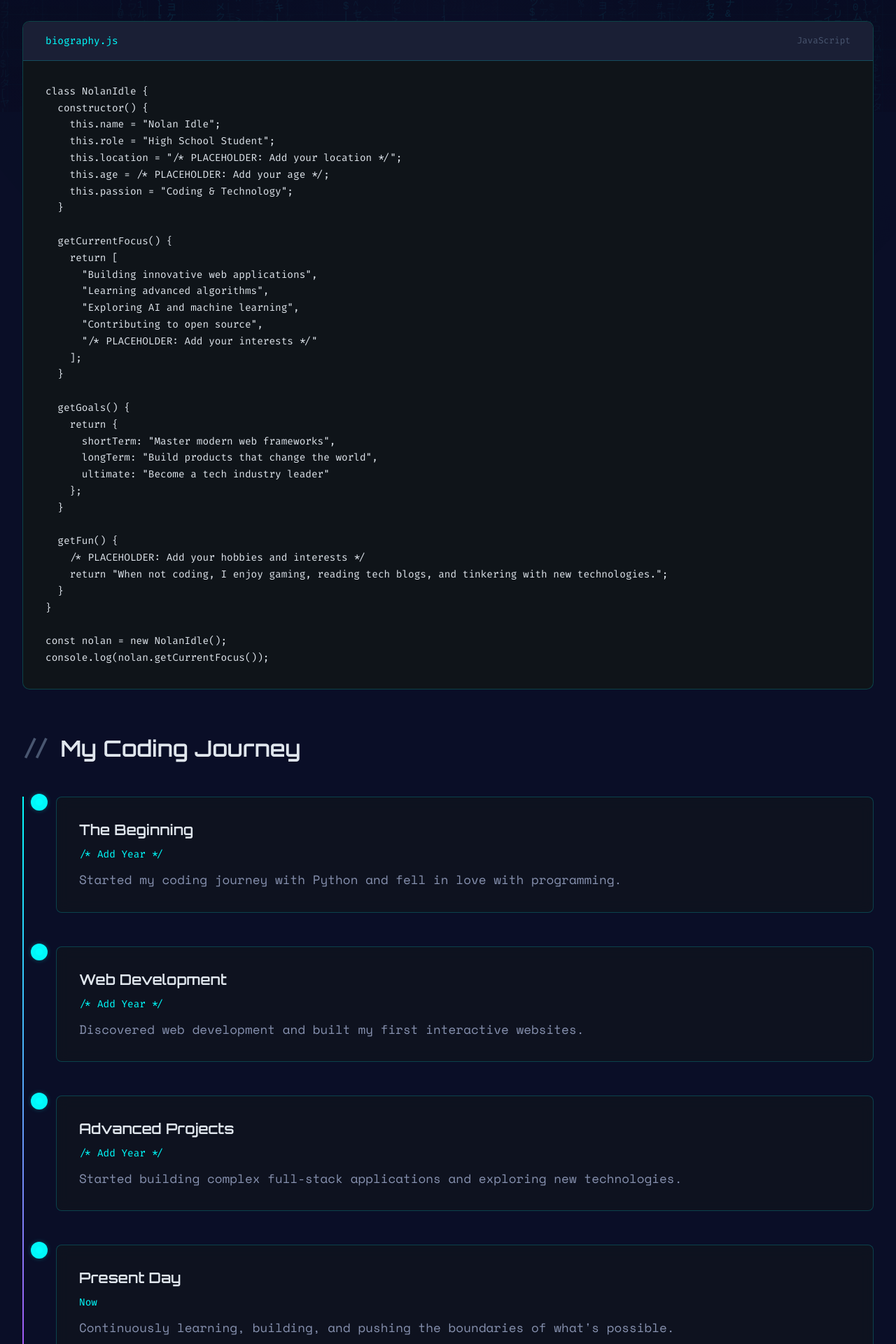
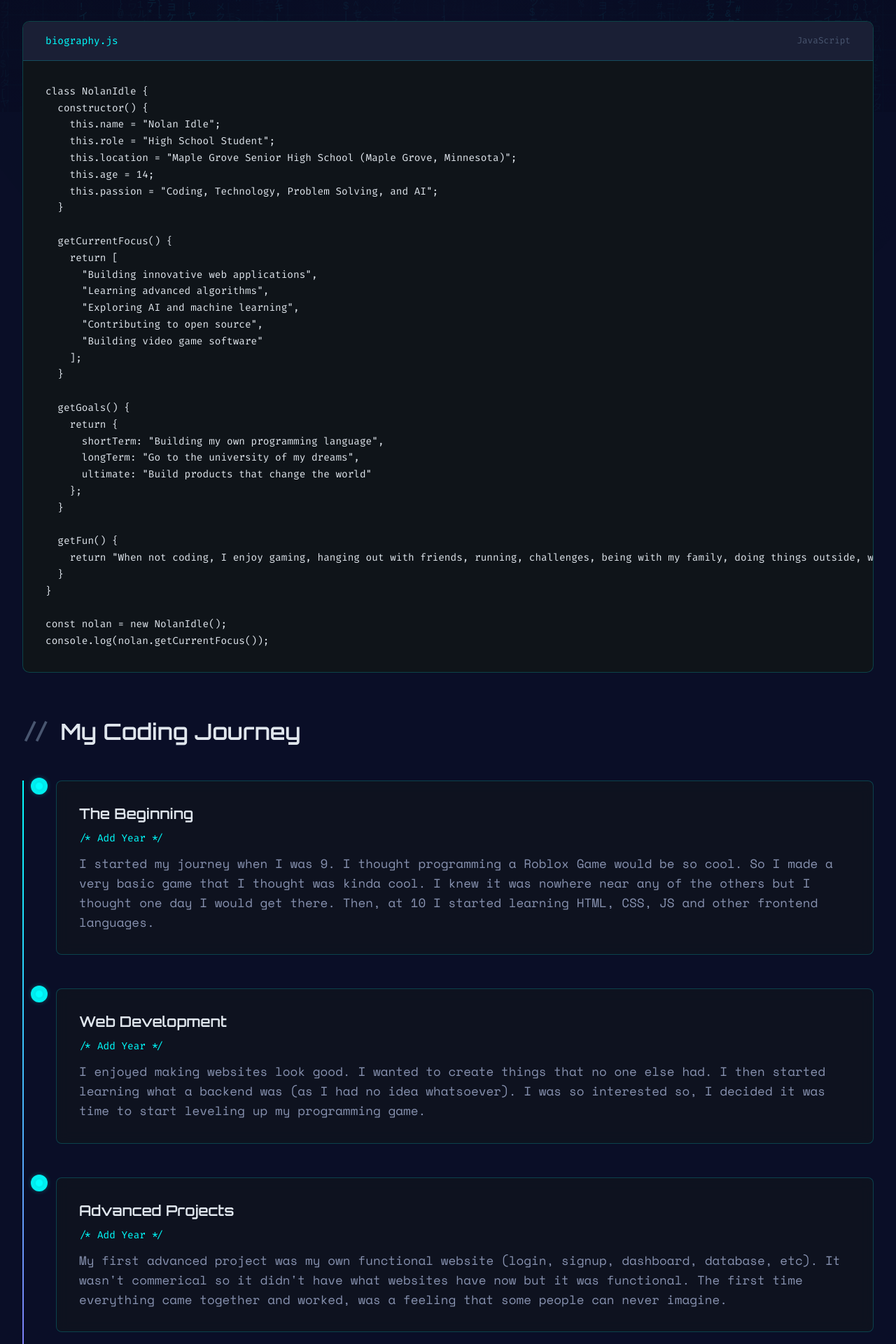
Before and after one commit to FoundationINCCorporateTeam/Nolan-Profile, a React (Create React App) app: page /about in a window 1280 px wide. Shown: the part 640-2560 px from the top of the page at 70% size. Built offline with nearby package versions, Linux system fonts and the light colour scheme; the HTML template or start-up script is replaced by a standard one.

Commit message:
Update About.js

```diff
--- a/src/pages/About.js
+++ b/src/pages/About.js
@@ -34,7 +34,7 @@ function About() {
             </div>
             <div className="profile-info">
               <h2 className="profile-name">Nolan Idle</h2>
-              <p className="profile-role">High School Coding Prodigy</p>
+              <p className="profile-role">Avid High School Programmer</p>
               <div className="profile-tags">
                 {/* PLACEHOLDER: Customize your tags */}
                 <span className="tag">Full Stack Developer</span>
@@ -57,9 +57,9 @@ function About() {
   constructor() {
     this.name = "Nolan Idle";
     this.role = "High School Student";
-    this.location = "/* PLACEHOLDER: Add your location */";
-    this.age = /* PLACEHOLDER: Add your age */;
-    this.passion = "Coding & Technology";
+    this.location = "Maple Grove Senior High School (Maple Grove, Minnesota)";
+    this.age = 14;
+    this.passion = "Coding, Technology, Problem Solving, and AI";
   }
 
   getCurrentFocus() {
@@ -68,21 +68,20 @@ function About() {
       "Learning advanced algorithms",
       "Exploring AI and machine learning",
       "Contributing to open source",
-      "/* PLACEHOLDER: Add your interests */"
+      "Building video game software"
     ];
   }
 
   getGoals() {
     return {
-      shortTerm: "Master modern web frameworks",
-      longTerm: "Build products that change the world",
-      ultimate: "Become a tech industry leader"
+      shortTerm: "Building my own programming language",
+      longTerm: "Go to the university of my dreams",
+      ultimate: "Build products that change the world"
     };
   }
 
   getFun() {
-    /* PLACEHOLDER: Add your hobbies and interests */
-    return "When not coding, I enjoy gaming, reading tech blogs, and tinkering with new technologies.";
+    return "When not coding, I enjoy gaming, hanging out with friends, running, challenges, being with my family, doing things outside, walking around in Minneapolis, and doing my own thing.";
   }
 }
 
@@ -106,7 +105,7 @@ console.log(nolan.getCurrentFocus());`}
                 <h3 className="timeline-title">The Beginning</h3>
                 <p className="timeline-date">{'/* Add Year */'}</p>
                 <p className="timeline-description">
-                  Started my coding journey with Python and fell in love with programming.
+                  I started my journey when I was 9. I thought programming a Roblox Game would be so cool. So I made a very basic game that I thought was kinda cool. I knew it was nowhere near any of the others but I thought one day I would get there. Then, at 10 I started learning HTML, CSS, JS and other frontend languages.
                 </p>
               </div>
             </div>
@@ -117,7 +116,7 @@ console.log(nolan.getCurrentFocus());`}
                 <h3 className="timeline-title">Web Development</h3>
                 <p className="timeline-date">{'/* Add Year */'}</p>
                 <p className="timeline-description">
-                  Discovered web development and built my first interactive websites.
+                  I enjoyed making websites look good. I wanted to create things that no one else had. I then started learning what a backend was (as I had no idea whatsoever). I was so interested so, I decided it was time to start leveling up my programming game.
                 </p>
               </div>
             </div>
@@ -128,7 +127,7 @@ console.log(nolan.getCurrentFocus());`}
                 <h3 className="timeline-title">Advanced Projects</h3>
                 <p className="timeline-date">{'/* Add Year */'}</p>
                 <p className="timeline-description">
-                  Started building complex full-stack applications and exploring new technologies.
+                  My first advanced project was my own functional website (login, signup, dashboard, database, etc). It wasn't commerical so it didn't have what websites have now but it was functional. The first time everything came together and worked, was a feeling that some people can never imagine.
                 </p>
               </div>
             </div>
@@ -139,7 +138,7 @@ console.log(nolan.getCurrentFocus());`}
                 <h3 className="timeline-title">Present Day</h3>
                 <p className="timeline-date">Now</p>
                 <p className="timeline-description">
-                  Continuously learning, building, and pushing the boundaries of what's possible.
+                  Today, I am dabbling in the art of AI. Right now (November 12th, 2025) I am working on an artificial intelligence news verification engine that helps prevent false information, bias, and more in today's news. In the near future I hope to program my own frontend or backend language that is revolutionary to the internet world as we know it.
                 </p>
               </div>
             </div>
@@ -156,15 +155,15 @@ console.log(nolan.getCurrentFocus());`}
               <div className="value-icon">💡</div>
               <h3 className="value-title">Innovation</h3>
               <p className="value-description">
-                Always seeking creative solutions and pushing technological boundaries.
+                Always seeking creative solutions and pushing my boundaries.
               </p>
             </div>
 
             <div className="value-card">
               <div className="value-icon">🎯</div>
-              <h3 className="value-title">Excellence</h3>
+              <h3 className="value-title">Experimenting</h3>
               <p className="value-description">
-                Committed to writing clean, efficient, and maintainable code.
+                Creating anything possible. No matter what it is.
               </p>
             </div>
 
```
